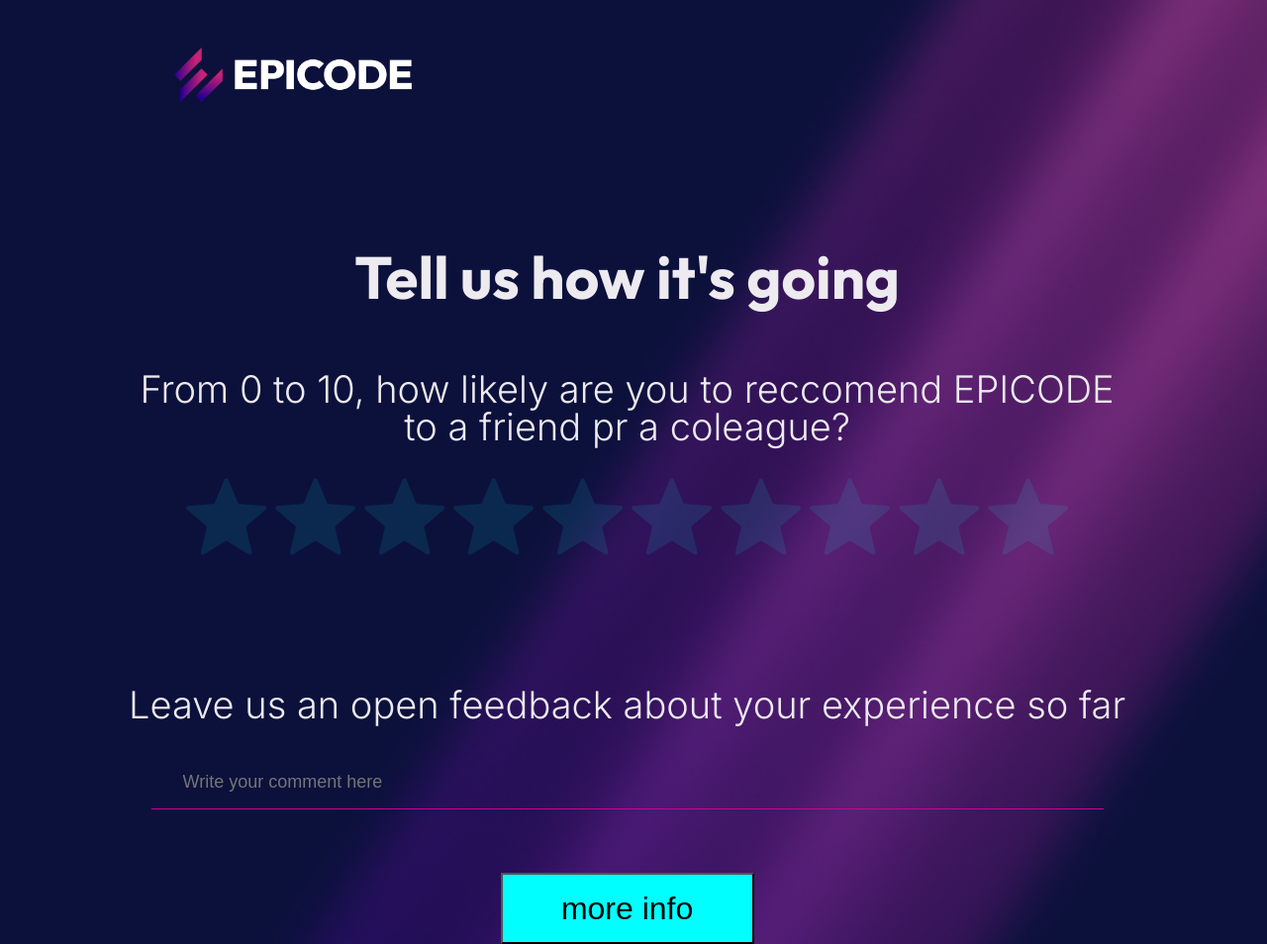
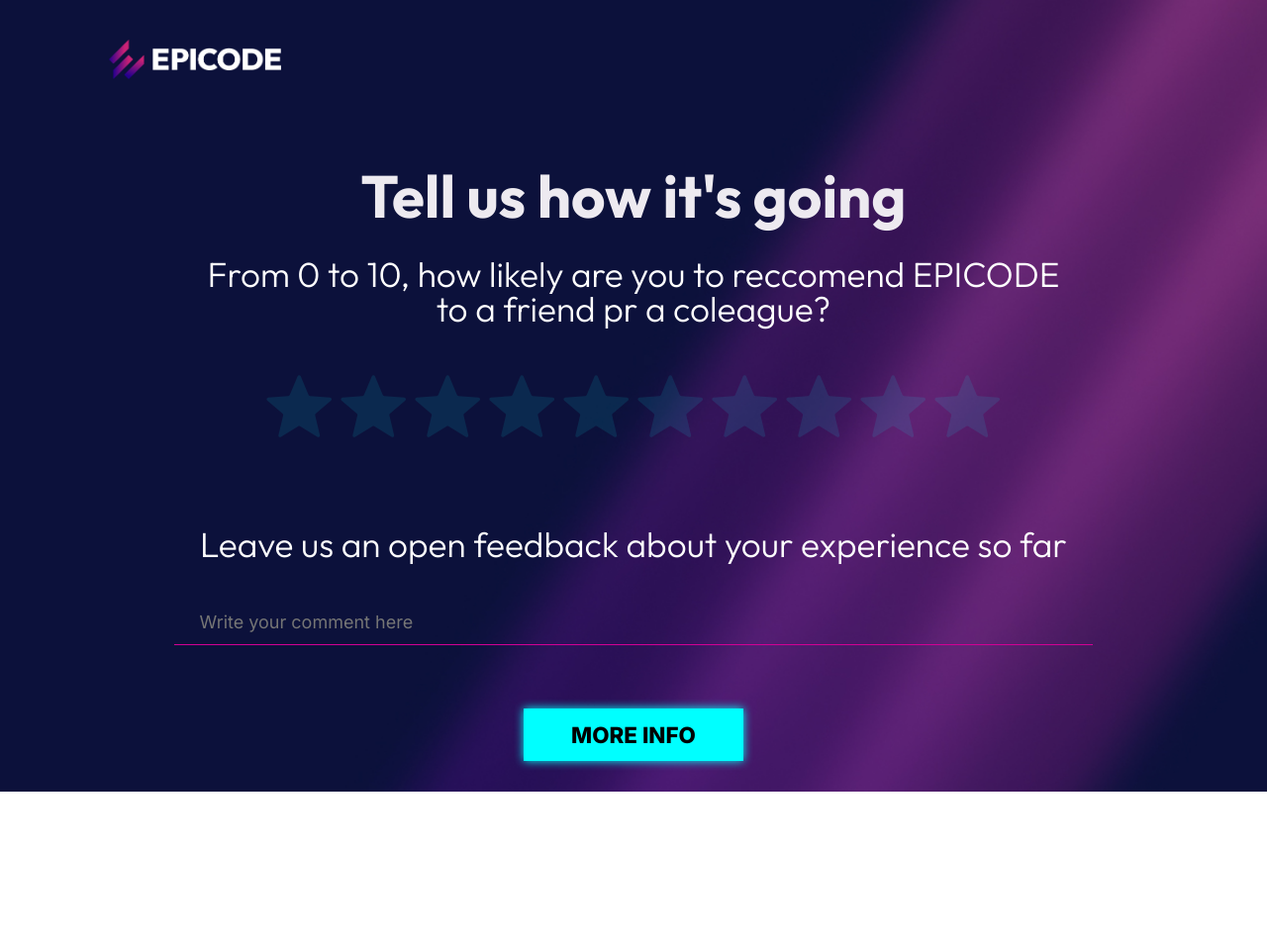
Before and after one commit to JackRosser/BuildWeek, a plain HTML site: page feedback.html in a window 1280 px wide. Shown: the whole page at 99% size. After the commit the page ends 800 px from the top, so only its background shows below. Drawn offline with Linux system fonts and the light colour scheme.

Commit message:
fix layout generale html css + fix css html feedback page

```diff
--- a/assets/feedback.css
+++ b/assets/feedback.css
@@ -1,64 +1,74 @@
-body {
-  height: 90vh;
-  width: 99%;
-  background-image: url(./img/bg.jpg);
-  background-size: cover;
-  box-sizing: border-box;
-}
-#center {
-  text-align: center;
-}
-#logo {
-  width: 15rem;
-  height: auto;
-  margin-left: 11rem;
-  margin-top: 3rem;
+/* font */
+
+@import url("https://fonts.googleapis.com/css2?family=Inter:ital,opsz,wght@0,14..32,100..900;1,14..32,100..900&family=Outfit:wght@100..900&display=swap");
+@import url("https://fonts.googleapis.com/css2?family=Outfit:wght@100..900&display=swap");
+
+/* colore font */
+* {
+  color: white;
 }
 
+section {
+  box-sizing: border-box;
+  padding-inline: 80px;
+}
+
+/* titolo e sottotitolo */
 #h1gabriele {
   font-size: 60px;
-  color: #edeaf0;
-  margin-block: 9rem 3rem;
-  font-family: "Outfit", sans-serif;
-  font-optical-sizing: auto;
+  margin-top: 3rem;
+  margin-bottom: 2rem;
+  font-family: "Outfit";
   font-weight: 700;
   font-style: normal;
 }
-#star-container {
-  margin-block: 2rem 8rem;
-}
-#pgabriele {
-  color: #edeaf0;
-  font-size: 38px;
-  font-family: "Inter", sans-serif;
-  font-optical-sizing: auto;
+
+.h3gabriele {
+  font-size: 2.2rem;
+  font-family: "Outfit";
   font-weight: 300;
-  font-style: normal;
-  margin-top: 4rem;
+  box-sizing: border-box;
+  padding-inline: 5px;
+  margin-top: 1rem;
 }
 
+/* margin delle stelline */
+#star-container {
+  margin-block: 3rem 5.5rem;
+}
+
+/* stile text dell'input */
 #text {
   height: auto;
   width: 58rem;
   margin-top: 1rem;
   background: transparent;
   outline: none;
-  color: #edeaf0;
   font-size: 18px;
   border: none;
   border-bottom: 1px solid #d20094;
-  padding-left: 2rem;
-  padding-bottom: 1rem;
+  box-sizing: border-box;
+  padding-inline: 1.6rem;
+  padding-bottom: 0.8rem;
   margin-top: 3rem;
 }
+
+/* button more info */
 #buttongabriele {
-  width: 16rem;
-  height: 4.5rem;
+  color: black;
+  font-family: "Inter";
+  font-size: 1.4rem;
+  font-weight: 800;
+  padding-block: 0.8rem;
+  padding-inline: 3rem;
   margin-top: 4rem;
   background-color: #00ffff;
-  font-size: 2rem;
+  border: 0;
+
+  filter: drop-shadow(0px 0px 5px #00ffff);
   cursor: pointer;
 }
 #buttongabriele:hover {
-  filter: drop-shadow(1px 1px 20px #00ffff);
+  transition: 200ms;
+  filter: drop-shadow(1px 1px 10px #00ffff);
 }
--- a/assets/results.css
+++ b/assets/results.css
@@ -31,7 +31,6 @@
 .dati div {
   display: inline-block;
   vertical-align: middle;
-  margin-inline: 50px;
 }
 
 /* titolo dei dati */
@@ -50,11 +49,13 @@
 .Correct {
   text-align: left;
   width: 200px;
+  margin-right: 130px;
 }
 
 .Wrong {
   text-align: right;
   width: 200px;
+  margin-left: 130px;
 }
 
 .Correct figcaption,
--- a/assets/style.css
+++ b/assets/style.css
@@ -4,22 +4,36 @@
   font-family: "Inter", sans-serif;
 }
 
+header {
+  text-align: left;
+  margin-top: 20px;
+  height: 120px;
+}
+
+header div {
+  text-align: left;
+}
+
+#logo {
+  display: inline-block;
+  height: 40px;
+  margin-top: 40px;
+}
+
 body {
+  margin: 0;
   height: 100vh;
-  width: 99%;
   background-image: url(./img/bg.jpg);
   background-size: cover;
   box-sizing: border-box;
 }
+
+header,
 main,
 footer {
   text-align: center;
-}
-#logo {
-  width: 15rem;
-  height: auto;
-  margin-left: 11rem;
-  margin-top: 3rem;
+  margin: auto;
+  width: 1060px;
 }
 
 h1 {
--- a/feedback.html
+++ b/feedback.html
@@ -4,37 +4,46 @@
     <meta charset="UTF-8" />
     <meta name="viewport" content="width=device-width, initial-scale=1.0" />
 
+    <!-- <link rel="preconnect" href="https://fonts.googleapis.com" />
+    <link rel="preconnect" href="https://fonts.gstatic.com" crossorigin />
     <link rel="preconnect" href="https://fonts.googleapis.com" />
     <link rel="preconnect" href="https://fonts.gstatic.com" crossorigin />
-    <link href="https://fonts.googleapis.com/css2?family=Outfit:wght@100..900&display=swap" rel="stylesheet" />
-    <link rel="preconnect" href="https://fonts.googleapis.com" />
-    <link rel="preconnect" href="https://fonts.gstatic.com" crossorigin />
-    <link href="https://fonts.googleapis.com/css2?family=Inter:ital,opsz,wght@0,14..32,100..900;1,14..32,100..900&display=swap" rel="stylesheet" />
+    <link rel="stylesheet" href="https://cdnjs.cloudflare.com/ajax/libs/font-awesome/5.15.3/css/all.min.css" /> -->
+    <!-- css link -->
     <link rel="stylesheet" href="./assets/reset.css" />
     <link rel="stylesheet" href="./assets/feedback.css" />
-    <link rel="stylesheet" href="https://cdnjs.cloudflare.com/ajax/libs/font-awesome/5.15.3/css/all.min.css" />
+    <link rel="stylesheet" href="./assets/style.css" />
+
     <title>Document</title>
   </head>
+
   <body>
     <header>
-      <img src="./assets/img/epicode_logo.png" id="logo" />
+      <div>
+        <img src="./assets/img/epicode_logo.png" id="logo" />
+      </div>
     </header>
+
+    <!-- main content -->
     <main id="center">
-      <h1 id="h1gabriele">Tell us how it's going</h1>
-      <p id="pgabriele">
-        From 0 to 10, how likely are you to reccomend EPICODE<br />
-        to a friend pr a coleague?
-      </p>
-      <div id="star-container" onmouseover="colorStar(event)"></div>
-      <script type="text/javascript" src="functions.js"></script>
+      <section>
+        <!-- titolo e sottotitolo -->
+        <h1 id="h1gabriele">Tell us how it's going</h1>
+        <h3 class="h3gabriele">From 0 to 10, how likely are you to reccomend EPICODE to a friend pr a coleague?</h3>
+
+        <!-- stelle feedback -->
+        <div id="star-container" onmouseover="colorStar(event)"></div>
+        <script type="text/javascript" src="functions.js"></script>
+        <h3 class="h3gabriele">Leave us an open feedback about your experience so far</h3>
+      </section>
+
+      <!-- raccolta feedback -->
+      <form>
+        <input type="text" id="text" placeholder="Write your comment here" /><br />
+        <button id="buttongabriele">MORE INFO</button>
+      </form>
     </main>
-    <footer id="center">
-      <form>
-        <p id="pgabriele">Leave us an open feedback about your experience so far</p>
-        <input type="text" id="text" placeholder="Write your comment here" /><br />
-        <button id="buttongabriele">more info</button>
-      </form>
-    </footer>
+
     <script src="./scripts/feedback.js"></script>
   </body>
 </html>
--- a/scripts/feedback.js
+++ b/scripts/feedback.js
@@ -7,8 +7,8 @@ function insertStar() {
     let img = document.createElement("img");
 
     img.src = "assets/img/star.svg";
-    img.width = 90;
-    img.height = 80;
+    img.width = 75;
+    img.height = 65;
     img.id = "star" + i;
     img.style.filter = "opacity(0.1)";
 
```
Also changed, not shown: Results.html (+3 -1 lines).
